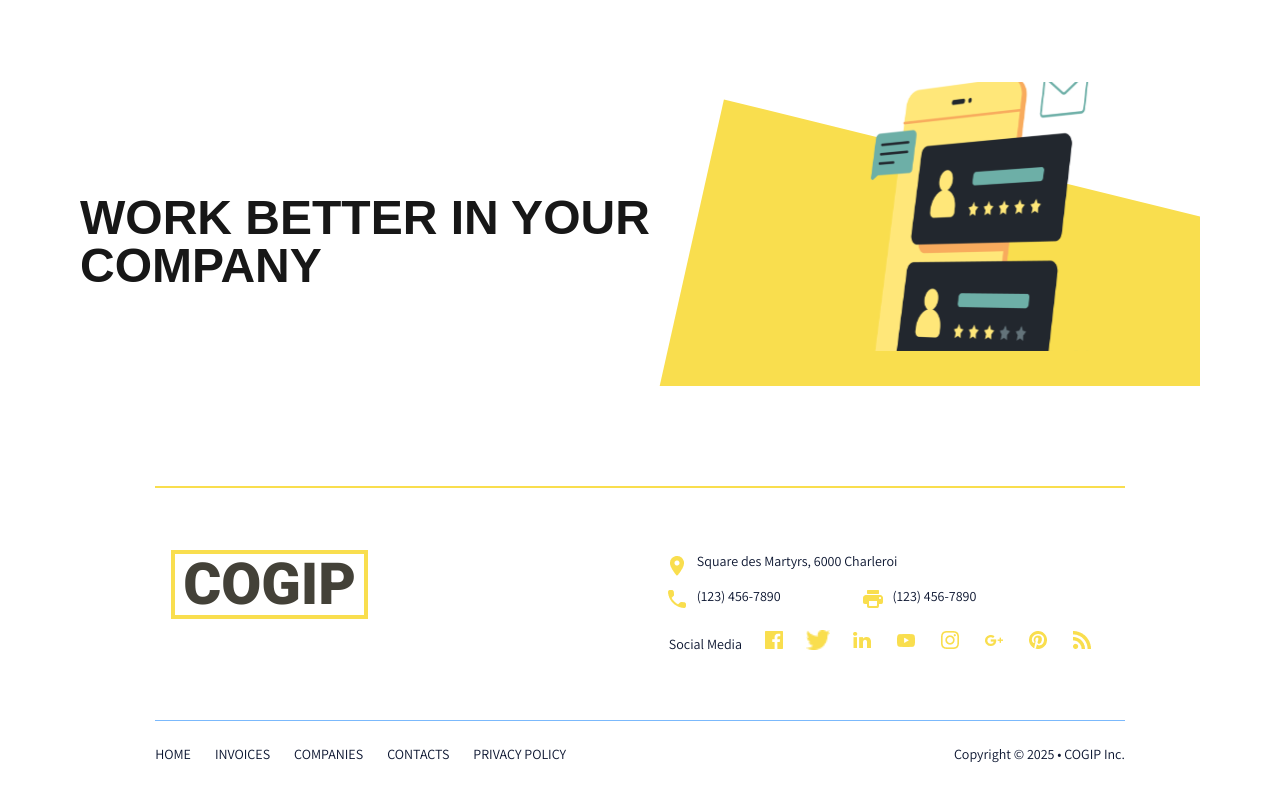
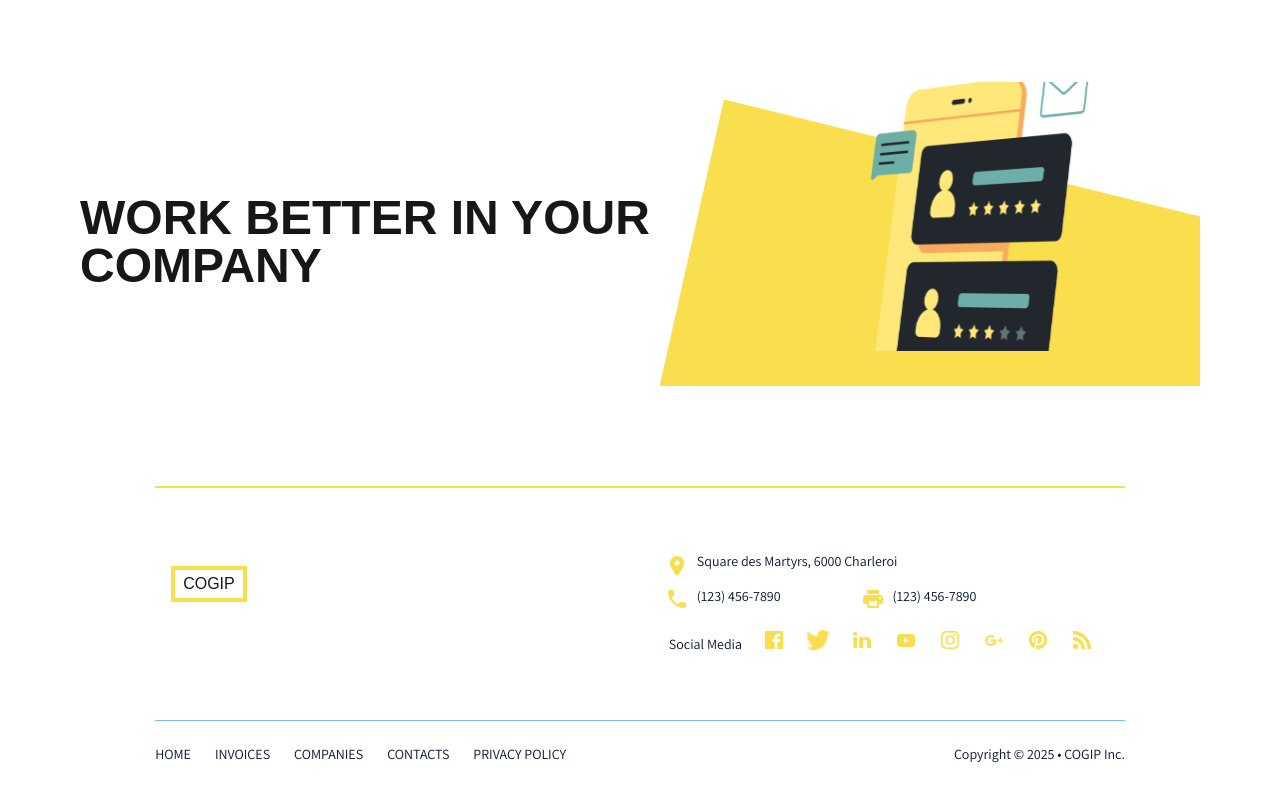
Before and after one commit to sam-sepiol1/cogip-client, a Next.js app: page / in a window 1280 px wide. Shown: the part 1901-2701 px from the top of the page. Built offline with nearby package versions, Linux system fonts and the light colour scheme.

Commit message:
Refacto the font-size for logo (and named egal fot header and footer)

```diff
--- a/app/globals.css
+++ b/app/globals.css
@@ -36,9 +36,9 @@
   color: var(--footer-color-nav);
 }
 
-.footer-logo {
+.font-logo {
   font-family: "Roboto", sans-serif;
-  font-size: 58px;
+  font-size: 48px;
   font-weight: 900;
   line-height: 56.25px;
   color: #434138;
```
